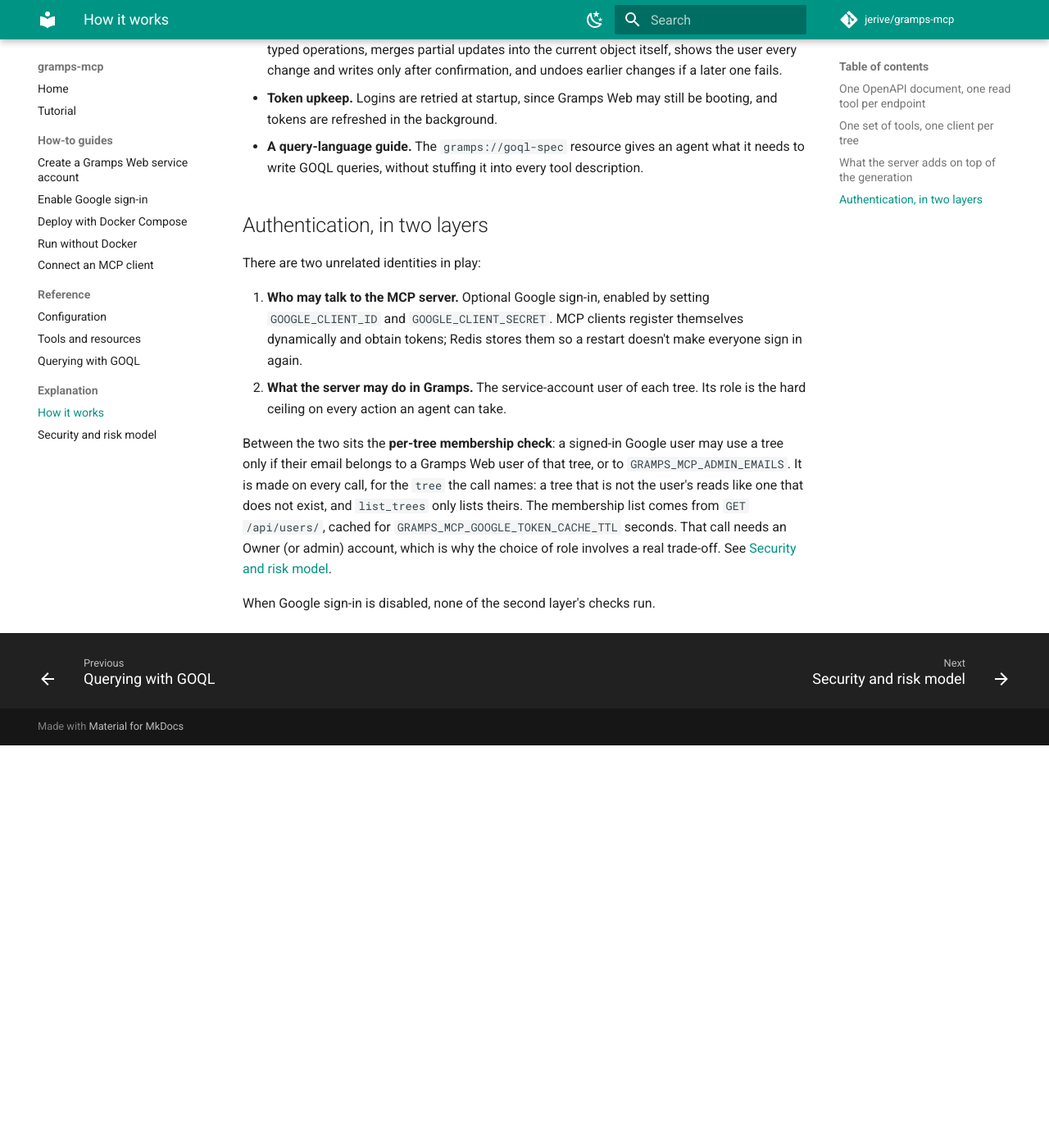
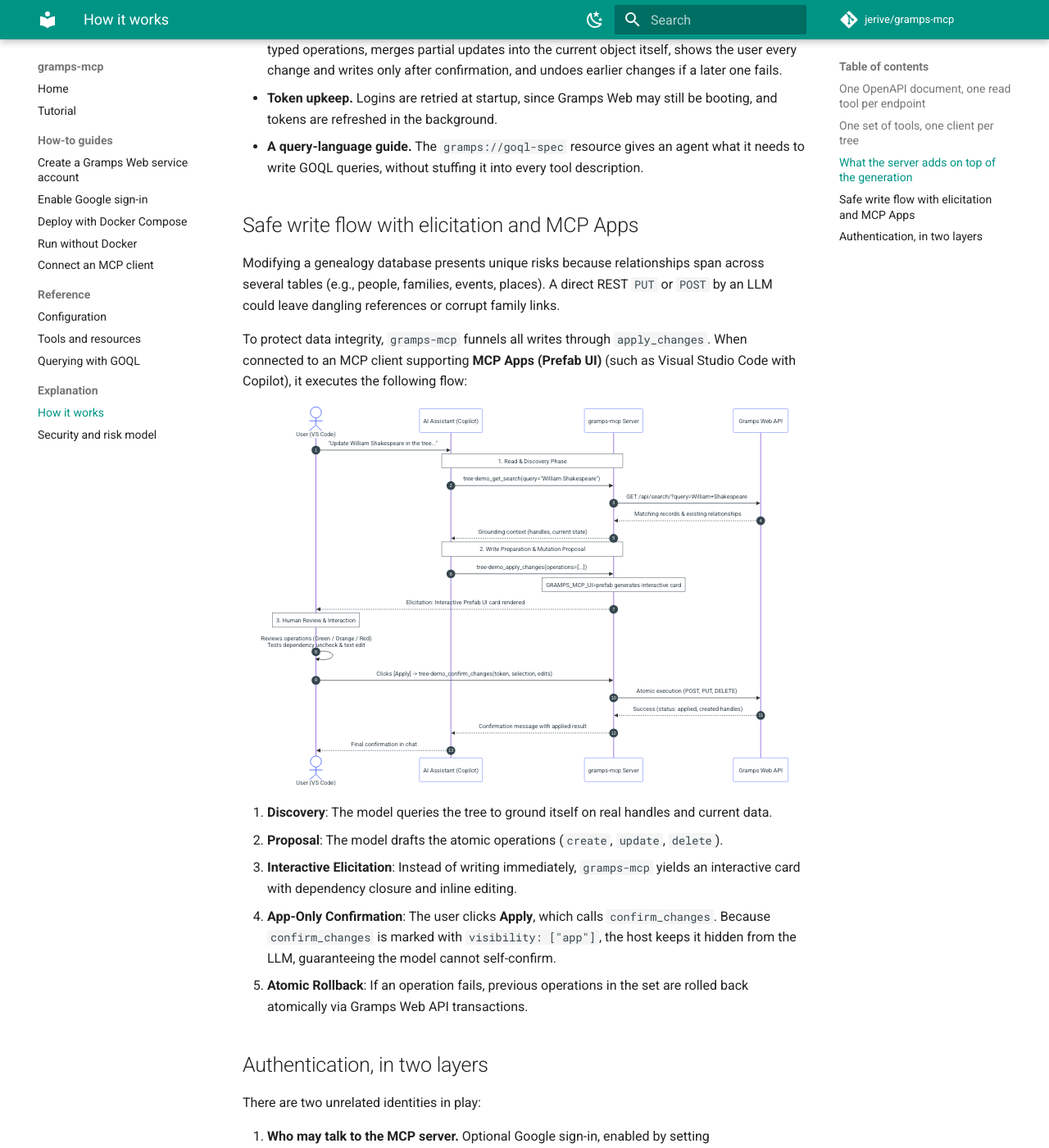
Before and after one commit to jerive/gramps-mcp, an MkDocs documentation site: the page built from docs/explanation/how-it-works.md, in a window 1280 px wide and 1400 px high, scrolled down 883 px. Shown: the whole window at 82% size. Built offline with MkDocs 1.6.1 and Material for MkDocs 9.7.7, drawn with Linux system fonts in a browser that asks for light colours; comment, search, counter and statistics services are not loaded; before the commit the page ends 1792 px from its top, so only the background shows below that.

Commit message:
Showcase interactive writes with MCP Apps and elicitation flow (#26)
- Document the end-to-end read-write elicitation flow with a Mermaid
  sequence diagram in docs/explanation/how-it-works.md
- Enable native Mermaid custom_fences rendering in mkdocs.yml
- Highlight safe, interactive writes via MCP Apps (Prefab UI) in
  README.md, docs/index.md, and docs/reference/tools.md
- Add a representative screenshot showing Add, Edit, and Delete
  operations with dependency cascade and inline text edits
- Add tests/generate_demo_card.py to reproduce the card HTML and screenshot

Co-authored-by: Jerome Viveret <jerome.tte@pm.me>
Co-authored-by: Claude Sonnet 5.5 <noreply@anthropic.com>

````diff
--- a/docs/explanation/how-it-works.md
+++ b/docs/explanation/how-it-works.md
@@ -45,6 +45,47 @@ The tools are generated once and shared: each takes the `tree` it is for, and
   what it needs to write GOQL queries, without stuffing it into every tool
   description.
 
+## Safe write flow with elicitation and MCP Apps
+
+Modifying a genealogy database presents unique risks because relationships span across several tables (e.g., people, families, events, places). A direct REST `PUT` or `POST` by an LLM could leave dangling references or corrupt family links.
+
+To protect data integrity, `gramps-mcp` funnels all writes through `apply_changes`. When connected to an MCP client supporting **MCP Apps (Prefab UI)** (such as Visual Studio Code with Copilot), it executes the following flow:
+
+```mermaid
+sequenceDiagram
+    autonumber
+    actor User as User (VS Code)
+    participant Copilot as AI Assistant (Copilot)
+    participant MCP as gramps-mcp Server
+    participant Gramps as Gramps Web API
+
+    User->>Copilot: "Update William Shakespeare in the tree..."
+    Note over Copilot,MCP: 1. Read & Discovery Phase
+    Copilot->>MCP: tree-demo_get_search(query="William Shakespeare")
+    MCP->>Gramps: GET /api/search/?query=William+Shakespeare
+    Gramps-->>MCP: Matching records & existing relationships
+    MCP-->>Copilot: Grounding context (handles, current state)
+
+    Note over Copilot,MCP: 2. Write Preparation & Mutation Proposal
+    Copilot->>MCP: tree-demo_apply_changes(operations=[...])
+    Note over MCP: GRAMPS_MCP_UI=prefab generates interactive card
+    MCP-->>User: Elicitation: Interactive Prefab UI card rendered
+
+    Note over User: 3. Human Review & Interaction
+    User->>User: Reviews operations (Green / Orange / Red)<br/>Tests dependency uncheck & text edit
+    User->>MCP: Clicks [Apply] -> tree-demo_confirm_changes(token, selection, edits)
+    MCP->>Gramps: Atomic execution (POST, PUT, DELETE)
+    Gramps-->>MCP: Success (status: applied, created handles)
+    MCP-->>Copilot: Confirmation message with applied result
+    Copilot-->>User: Final confirmation in chat
+```
+
+1. **Discovery**: The model queries the tree to ground itself on real handles and current data.
+2. **Proposal**: The model drafts the atomic operations (`create`, `update`, `delete`).
+3. **Interactive Elicitation**: Instead of writing immediately, `gramps-mcp` yields an interactive card with dependency closure and inline editing.
+4. **App-Only Confirmation**: The user clicks **Apply**, which calls `confirm_changes`. Because `confirm_changes` is marked with `visibility: ["app"]`, the host keeps it hidden from the LLM, guaranteeing the model cannot self-confirm.
+5. **Atomic Rollback**: If an operation fails, previous operations in the set are rolled back atomically via Gramps Web API transactions.
+
 ## Authentication, in two layers
 
 There are two unrelated identities in play:
--- a/mkdocs.yml
+++ b/mkdocs.yml
@@ -44,7 +44,11 @@ markdown_extensions:
       permalink: true
   - pymdownx.highlight:
       anchor_linenums: true
-  - pymdownx.superfences
+  - pymdownx.superfences:
+      custom_fences:
+        - name: mermaid
+          class: mermaid
+          format: !!python/name:pymdownx.superfences.fence_code_format
   - pymdownx.snippets:
       base_path: src/gramps_mcp
       check_paths: true
````
Also changed, not shown: README.md (+16 -0 lines), docs/assets/shakespeare-card.html (added, +14 -0 lines), docs/index.md (+14 -0 lines), docs/reference/tools.md (+1 -1 lines), docs/assets/shakespeare-card.png (added), 1 other file.
